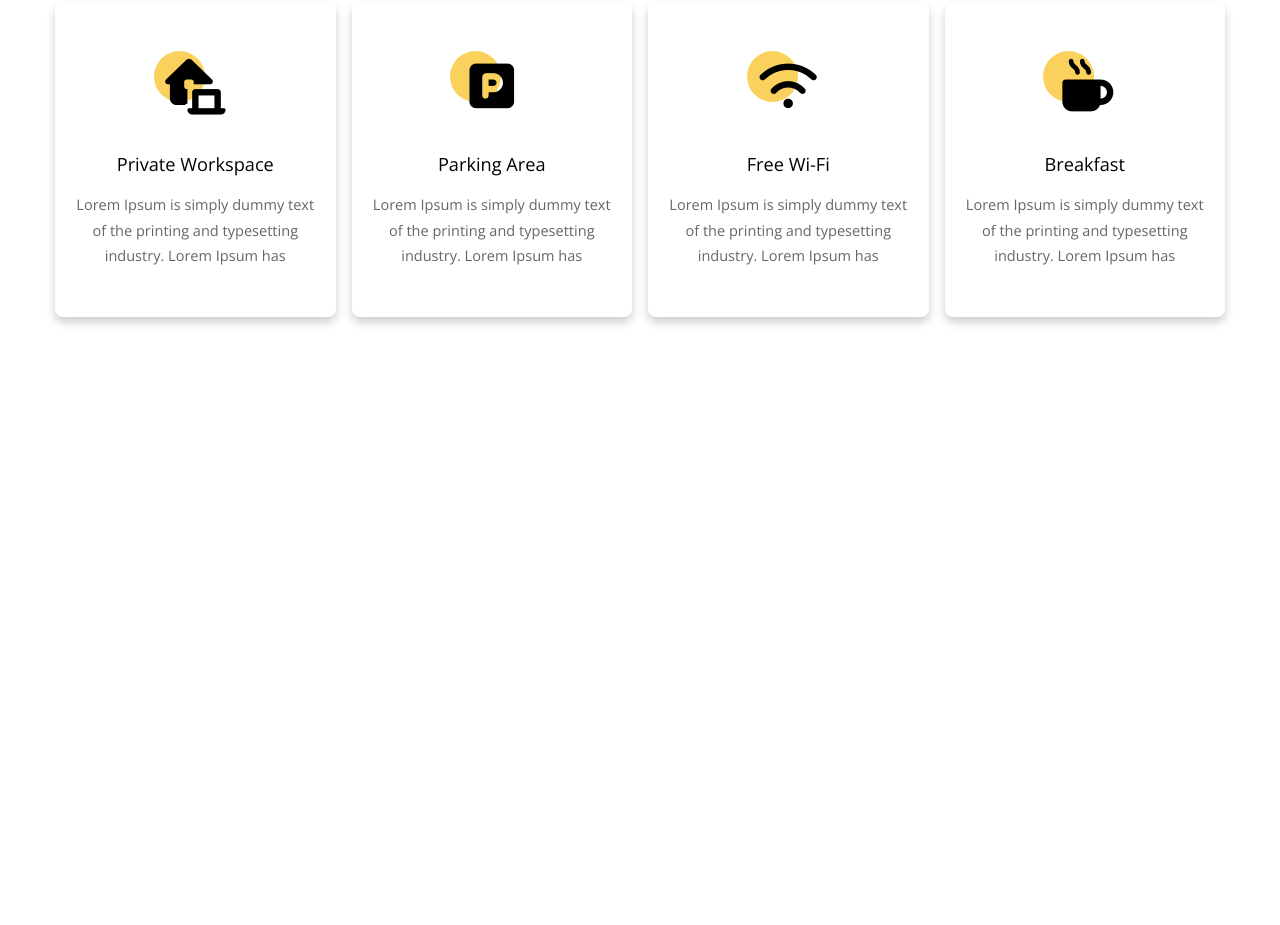
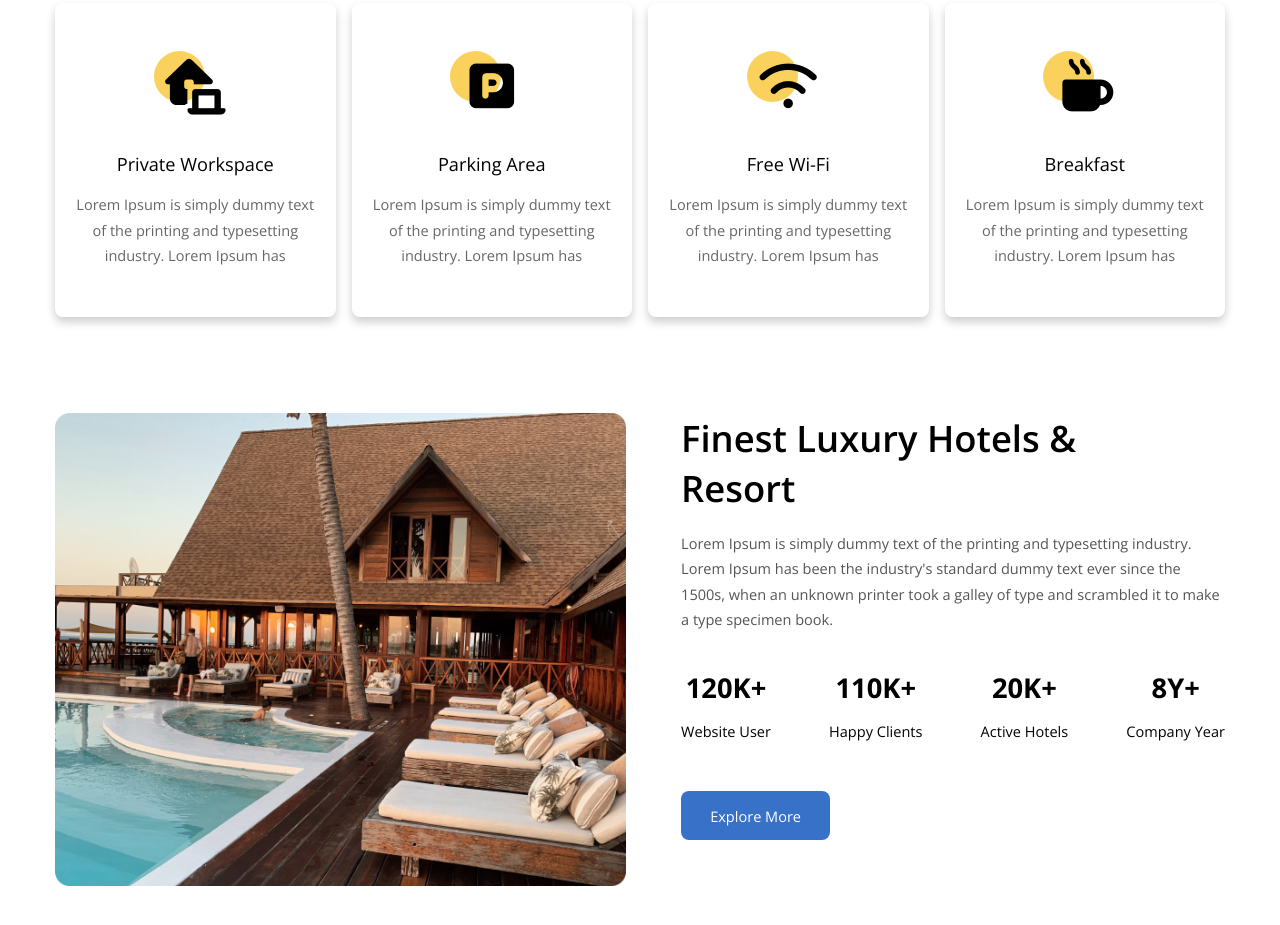
Before and after one commit to khakimbekerkinboev/Hotelo, a plain HTML site: page index.html in a window 1280 px wide. Shown: the part 1230-2155 px from the top of the page. Before the commit the page ends 1587 px from the top, so only its background shows below. Drawn offline with nearby package versions, Linux system fonts and the light colour scheme.

Commit message:
hotels section added

```diff
--- a/index.html
+++ b/index.html
@@ -143,6 +143,41 @@
         </div>
       </section>
       <!--end of service-->
+      <!--hotels-->
+      <section class="hotels">
+        <div class="hotels-img">
+          <img src="./images/hotels_img.png" alt="hotels_image" />
+        </div>
+        <div class="hotels-info">
+          <h1 class="hotels-title">Finest Luxury Hotels & Resort</h1>
+          <p class="hotels-text">
+            Lorem Ipsum is simply dummy text of the printing and typesetting
+            industry. Lorem Ipsum has been the industry's standard dummy text
+            ever since the 1500s, when an unknown printer took a galley of type
+            and scrambled it to make a type specimen book.
+          </p>
+          <div class="hotel-data">
+            <span>
+              <h1>120k+</h1>
+              <p>website user</p>
+            </span>
+            <span>
+              <h1>110k+</h1>
+              <p>happy clients</p>
+            </span>
+            <span>
+              <h1>20k+</h1>
+              <p>active hotels</p>
+            </span>
+            <span>
+              <h1>8Y+</h1>
+              <p>company year</p>
+            </span>
+          </div>
+          <a href="#" class="hotels-btn">explore more</a>
+        </div>
+      </section>
+      <!--end of hotels-->
     </section>
   </body>
 </html>
--- a/styles.css
+++ b/styles.css
@@ -222,7 +222,9 @@ Facilities & Service
   padding-top: 3rem;
   padding-left: 1.19rem;
   padding-right: 1.19rem;
+  transition: all 300ms linear;
 }
+
 .card-icon {
   font-size: 3.185rem;
   position: relative;
@@ -253,3 +255,54 @@ Facilities & Service
   margin-bottom: 3rem;
   line-height: 25.48px;
 }
+/*
+===========
+Hotels
+===========
+*/
+.hotels {
+  margin: 6rem auto;
+  display: flex;
+  column-gap: 54.6px;
+}
+.hotels-img img {
+  max-width: 35.7175rem;
+}
+.hotels-title {
+  font-size: 2.275rem;
+  max-width: 25rem;
+  font-weight: 600;
+  margin-bottom: 1.1375rem;
+}
+
+.hotels-text {
+  color: #555555;
+  font-size: 0.91rem;
+  line-height: 1.5925rem;
+  margin-bottom: 2.275rem;
+}
+.hotel-data {
+  display: flex;
+  justify-content: space-between;
+  margin-bottom: 4rem;
+}
+.hotel-data h1 {
+  text-align: center;
+  text-transform: uppercase;
+  font-size: 1.70625rem;
+  margin-bottom: 0.91rem;
+}
+.hotel-data p {
+  text-align: center;
+  text-transform: capitalize;
+  font-size: 0.91rem;
+}
+.hotels-btn {
+  text-decoration: none;
+  text-transform: capitalize;
+  background: #3771c8;
+  color: white;
+  font-size: 0.91rem;
+  padding: 0.91rem 1.82rem;
+  border-radius: 0.5rem;
+}
```
Also changed, not shown: images/hotels_img.png (added).
